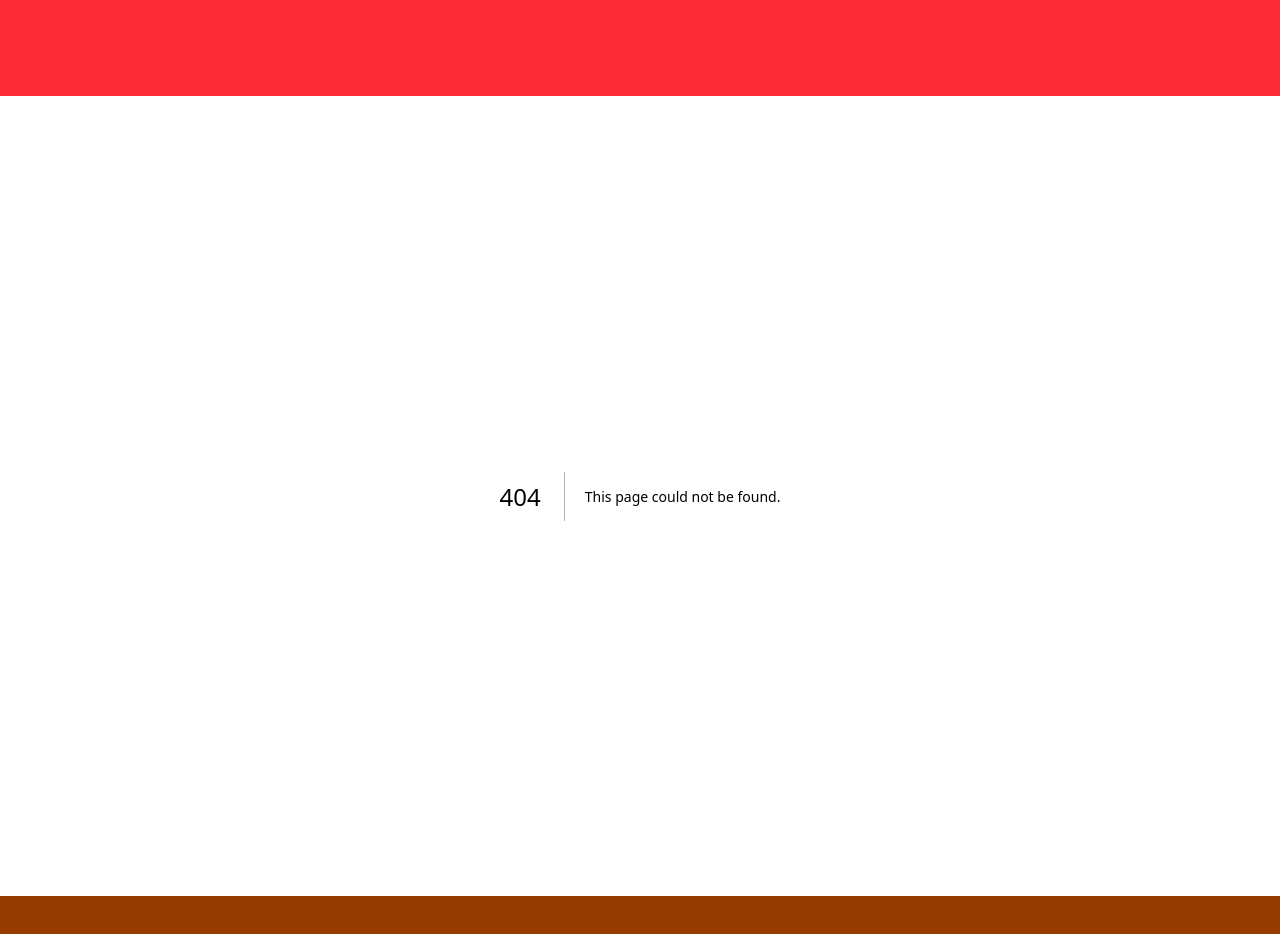
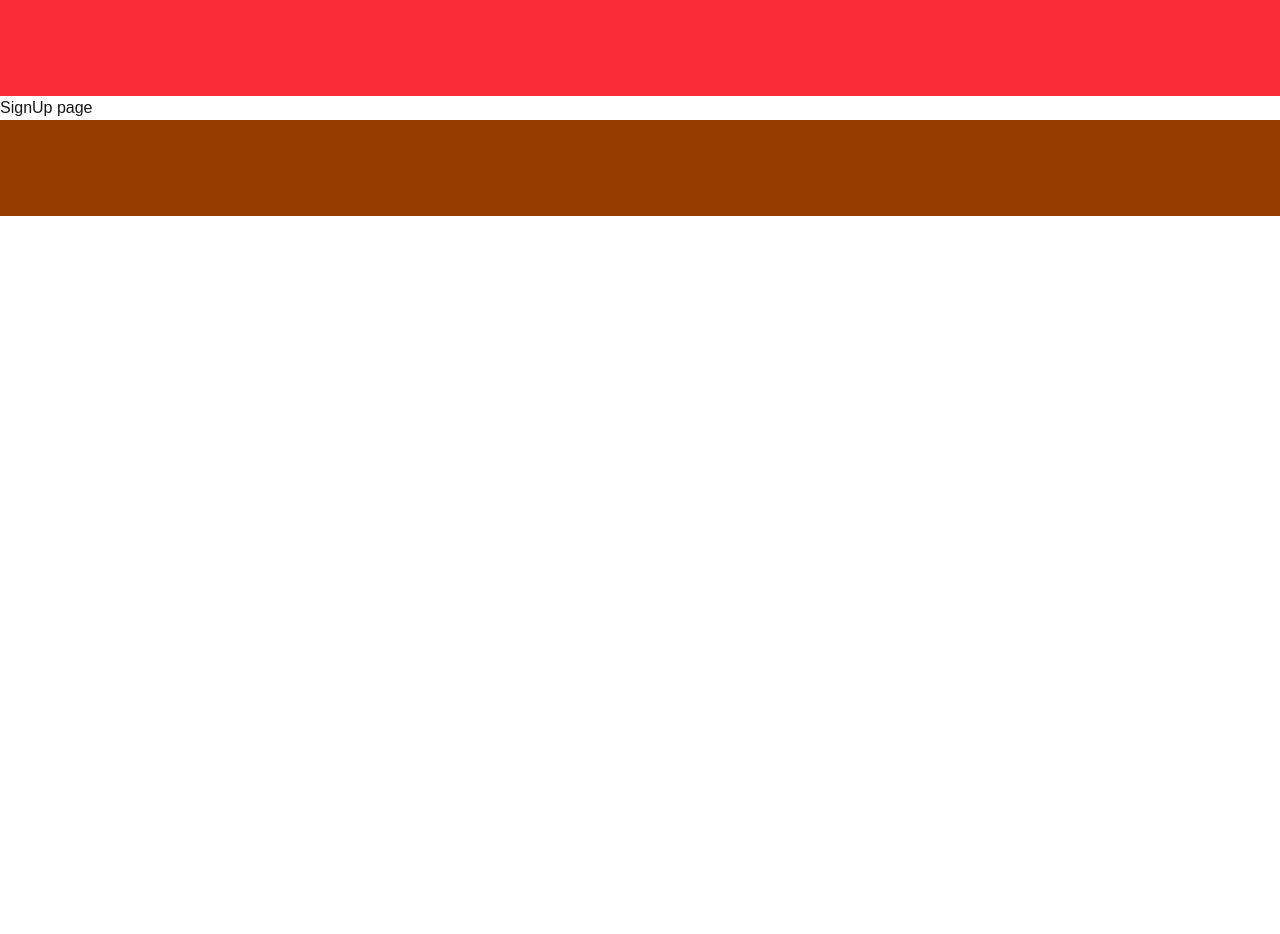
Before and after one commit to OveissErshadian/02-next-intro, a Next.js app: page /signup in a window 1280 px wide. Before the commit this address had no page. Shown: the top 934 px of the page. After the commit the page ends 800 px from the top, so only its background shows below. Built offline with nearby package versions, Linux system fonts and the light colour scheme.

Commit message:
orgnized again

```diff
--- /dev/null
+++ b/src/app/(auth)/login/page.tsx
@@ -0,0 +1,11 @@
+
+
+const LogIn = () => {
+  return (
+    <div>
+      LogIn page.
+    </div>
+  )
+}
+
+export default LogIn
--- /dev/null
+++ b/src/app/(auth)/signup/page.tsx
@@ -0,0 +1,11 @@
+
+
+const SignUp = () => {
+  return (
+    <div>
+      SignUp page
+    </div>
+  )
+}
+
+export default SignUp
```
Also changed, not shown: src/app/(main)/blog/page.tsx (renamed from src/app/blog/page.tsx), src/app/(main)/dashboard/layout.tsx (renamed from src/app/dashboard/layout.tsx), src/app/(main)/dashboard/page.tsx (renamed from src/app/dashboard/page.tsx), src/app/(main)/dashboard/profile/page.tsx (renamed from src/app/dashboard/profile/page.tsx), src/app/(main)/dashboard/settings/page.tsx (renamed from src/app/dashboard/settings/page.tsx), src/app/(main)/page.tsx (renamed from src/app/page.tsx), src/app/(main)/products/[id]/page.tsx (renamed from src/app/products/[id]/page.tsx), src/app/(main)/products/page.tsx (renamed from src/app/products/page.tsx).
